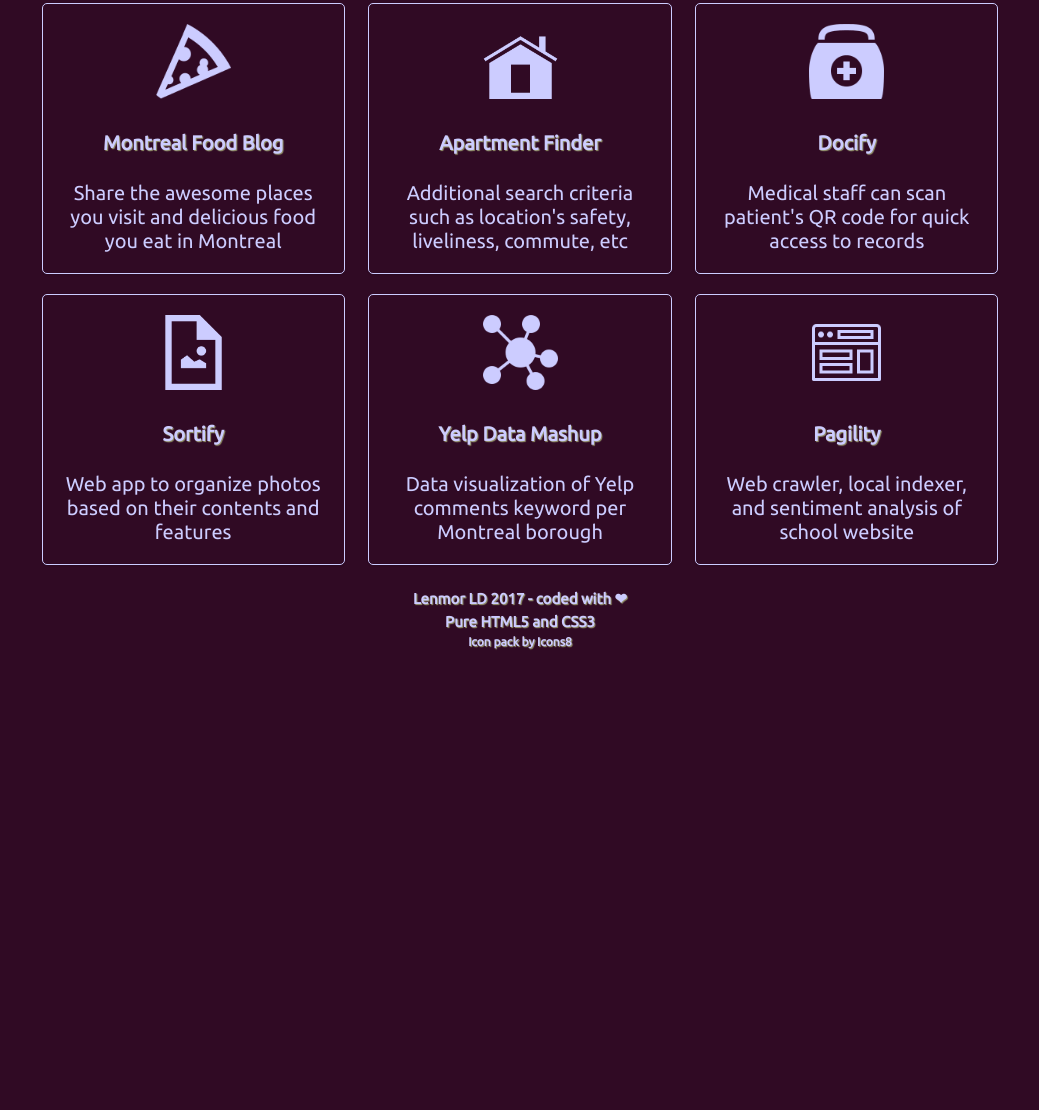
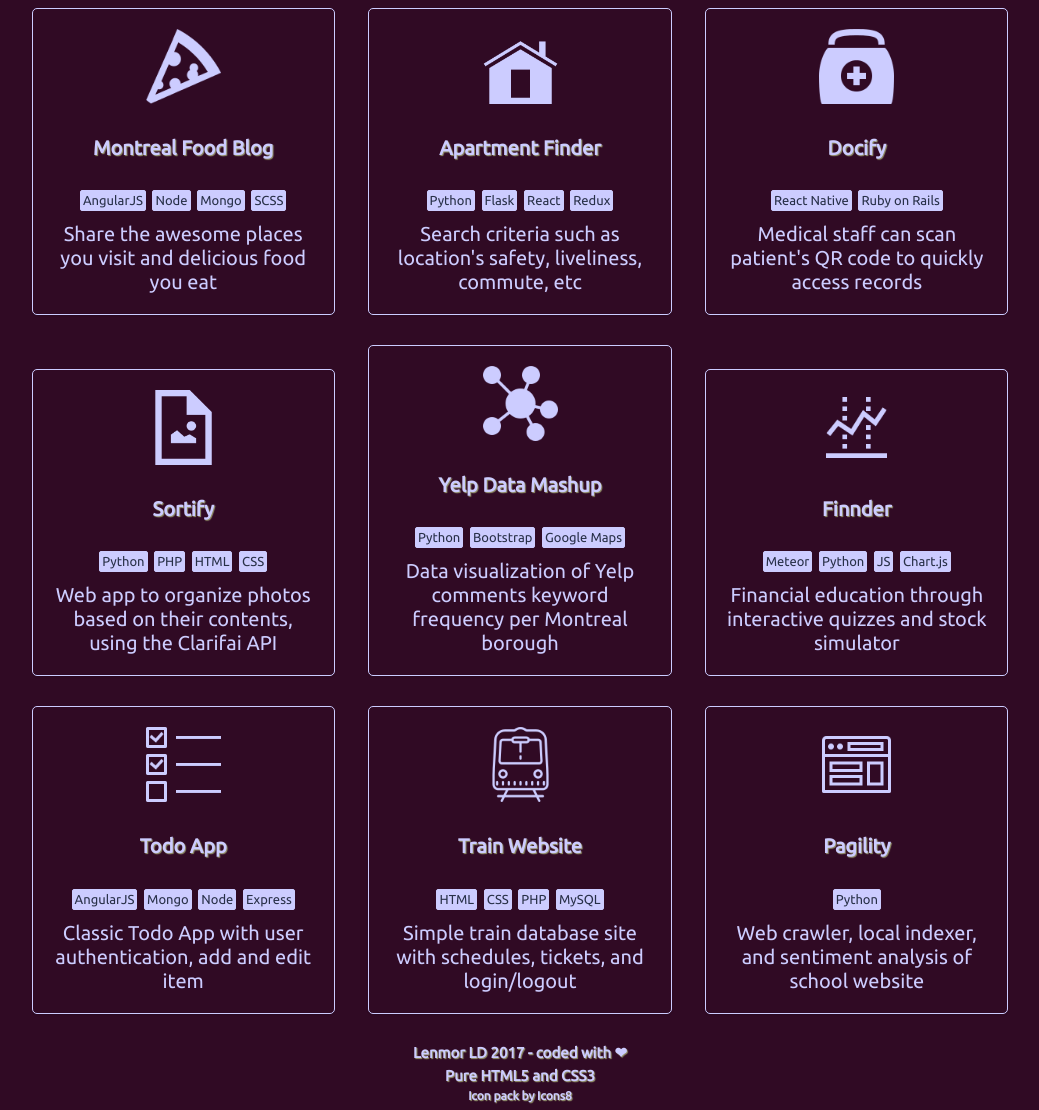
Before and after one commit to lenmorld2/lenmorld.github.io, a plain HTML site: page index.html in a window 1280 px wide. Shown: the part 374-1484 px from the top of the page, without its empty margins (120-1159 px from the left). Before the commit the page ends 1030 px from the top, so only its background shows below. Drawn offline with Linux system fonts and the light colour scheme; a web font is replaced by a local one.

Commit message:
added techs and more projects

```diff
--- a/index.html
+++ b/index.html
@@ -13,14 +13,14 @@
     <div class="typing">
         <h2 class="main-header">Full stack developer$ </h2>
     </div>
-      <img class="banner-img" src="images/me3.png" />
+    <img class="banner-img" src="images/me3.png"/>
 </header>
 
 <nav>
     <ul>
         <li><a href="#">Home</a></li>
-        <li><a href="https://github.com/lenmorld target="_blank">Github</a></li>
-        <li><a href="https://www.linkedin.com/in/lenmorld/ target="_blank">LinkedIn</a></li>
+        <li><a href="https://github.com/lenmorld target=" _blank">Github</a></li>
+        <li><a href="https://www.linkedin.com/in/lenmorld/ target=" _blank">LinkedIn</a></li>
         <li><a href="http://devpost.com/lenmorld" target="_blank">Devpost</a></li>
         <li><a href="/files/resume.pdf" target="_blank">Resume</a></li>
         <li><a href="mailto:lenmorld@live.com" target="_blank">Email</a></li>
@@ -40,50 +40,129 @@
 
 <section>
     <div class="project-box">
-          <img class="section-img" src="images/pizza.png" />
-          <h4>Montreal Food Blog</h4>
+        <img class="section-img" src="images/pizza.png"/>
+        <h4 class="project-title">Montreal Food Blog</h4>
         <!--<span class="in-progress">in progress</span>-->
+        <div class="tech-stack">
+            <span>AngularJS</span>
+            <span>Node</span>
+            <span>Mongo</span>
+            <span>SCSS</span>
+        </div>
         <div class="project-description">
-            Share the awesome places you visit and delicious food you eat in Montreal
+            Share the awesome places you visit and delicious food you eat
         </div>
     </div>
     <div class="project-box">
-          <img class="section-img" src="images/home.png" />
+        <img class="section-img" src="images/home.png"/>
         <h4>Apartment Finder</h4>
         <!--<span class="in-progress">in progress</span>-->
+        <div class="tech-stack">
+            <span>Python</span>
+            <span>Flask</span>
+            <span>React</span>
+            <span>Redux</span>
+        </div>
         <div class="project-description">
-            Additional search criteria such as location's safety, liveliness, commute, etc
+            Search criteria such as location's safety, liveliness, commute, etc
         </div>
     </div>
     <div class="project-box">
-          <img class="section-img" src="images/medical.png" />
+        <img class="section-img" src="images/medical.png"/>
         <h4>Docify</h4>
+        <div class="tech-stack">
+            <span>React Native</span>
+            <span>Ruby on Rails</span>
+        </div>
         <div class="project-description">
-            Medical staff can scan patient's QR code for quick access to records
+            Medical staff can scan patient's QR code to quickly access records
         </div>
     </div>
     <div class="project-box">
-          <img class="section-img" src="images/image.png" />
+        <img class="section-img" src="images/image.png"/>
         <h4>Sortify</h4>
+        <div class="tech-stack">
+            <span>Python</span>
+            <span>PHP</span>
+            <span>HTML</span>
+            <span>CSS</span>
+        </div>
         <div class="project-description">
-            Web app to organize photos based on their contents and features
+            Web app to organize photos based on their contents, using the Clarifai API
 
         </div>
     </div>
     <div class="project-box">
-          <img class="section-img" src="images/map.png" />
+        <img class="section-img" src="images/map.png"/>
         <h4>Yelp Data Mashup</h4>
+        <div class="tech-stack">
+            <span>Python</span>
+            <span>Bootstrap</span>
+            <span>Google Maps</span>
+        </div>
         <div class="project-description">
-            Data visualization of Yelp comments keyword per Montreal borough
+            Data visualization of Yelp comments keyword frequency per Montreal borough
         </div>
     </div>
     <div class="project-box">
-          <img class="section-img" src="images/web.png" />
+        <img class="section-img" src="images/stocks.png" />
+        <h4>Finnder</h4>
+        <div class="tech-stack">
+            <span>Meteor</span>
+            <span>Python</span>
+            <span>JS</span>
+            <span>Chart.js</span>
+        </div>
+        <div class="project-description">
+            Financial education through interactive quizzes and stock simulator
+        </div>
+    </div>
+    <div class="project-box">
+        <img class="section-img" src="images/todo.png" />
+        <h4>Todo App</h4>
+        <div class="tech-stack">
+            <span>AngularJS</span>
+            <span>Mongo</span>
+            <span>Node</span>
+            <span>Express</span>
+        </div>
+        <div class="project-description">
+            Classic Todo App with user authentication, add and edit item
+        </div>
+    </div>
+    <div class="project-box">
+        <img class="section-img" src="images/train.png" />
+        <h4>Train Website</h4>
+        <div class="tech-stack">
+            <span>HTML</span>
+            <span>CSS</span>
+            <span>PHP</span>
+            <span>MySQL</span>
+        </div>
+        <div class="project-description">
+            Simple train database site with schedules, tickets, and login/logout
+        </div>
+    </div>
+    <div class="project-box">
+        <img class="section-img" src="images/web.png"/>
         <h4>Pagility</h4>
+        <div class="tech-stack">
+            <span>Python</span>
+        </div>
         <div class="project-description">
             Web crawler, local indexer, and sentiment analysis of school website
         </div>
     </div>
+    <!--<div class="project-box">-->
+        <!--<img class="section-img" src="images/web.png"/>-->
+        <!--<h4>RaspiRobot v1</h4>-->
+        <!--<div class="tech-stack">-->
+            <!--<span>Python</span>-->
+        <!--</div>-->
+        <!--<div class="project-description">-->
+            <!--Wireless controlled rover with simple image recognition and TTS-->
+        <!--</div>-->
+    <!--</div>-->
 
 </section>
 
@@ -91,7 +170,7 @@
     <!-- TODO: map snapshot of all poutine places in Montreal -->
     <h5> Lenmor LD 2017 - coded with &#x2764; </h5>
     <h5> Pure HTML5 and CSS3 </h5>
-      <h6><a href="https://icons8.com">Icon pack by Icons8</a></h6>
+    <h6><a href="https://icons8.com" target="_blank">Icon pack by Icons8</a></h6>
 </footer>
 
 </body>
--- a/styles/main.css
+++ b/styles/main.css
@@ -18,9 +18,9 @@
 }
 
 
-h4 {
-  /*margin-top: 0;*/
-  /*margin-bottom: px;*/
+h4.project-title {
+  /*margin-top: 5px;*/
+  /*margin-bottom: 5px;*/
 }
 
 span.in-progress {
@@ -129,7 +129,7 @@
   /*float:left;*/
   min-width: 300px;
   padding: 20px;
-  margin: 10px;
+  margin: 15px;
   text-align: center;
 
   /* box-shadow */
@@ -230,6 +230,28 @@
 /*****/
 
 
+.tech-stack {
+  margin-bottom: 10px;
+  /*margin-top: 0;*/
+}
+
+
+.tech-stack span{
+  font-size: 13px;
+  background-color: #ccccff;
+  color: #283048;
+
+  display: inline-block;
+  /*box-sizing: border-box;*/
+  border-radius: 2px;
+  /*min-width: 20px;*/
+  line-height: 15px;
+  margin: 1px;
+  border: 1px solid #ccccff;
+  padding: 2px;
+}
+
+
 
 /* iPhone */
 @media only screen and (max-width: 360px) {
```
Also changed, not shown: images/stocks.png (added), images/todo.png (added), images/train.png (added). Lines whose indentation alone changed are shown as unchanged.
